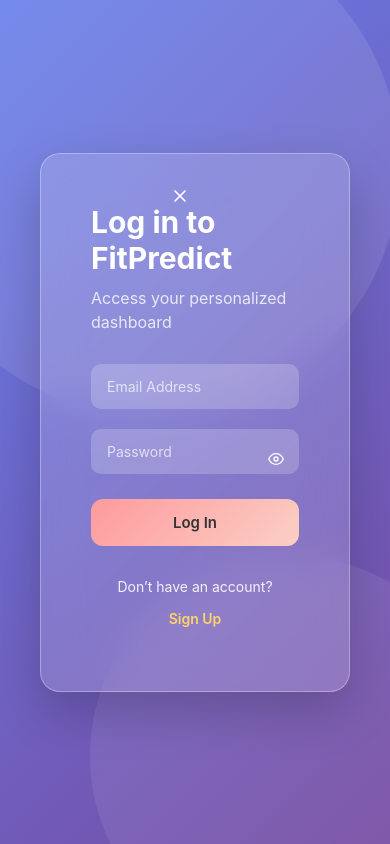
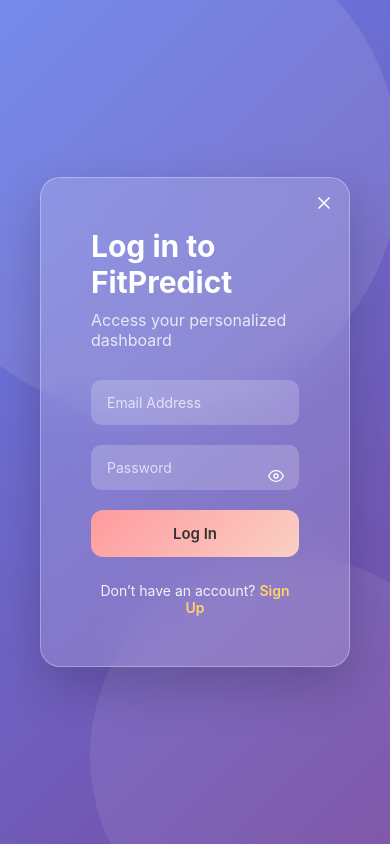
Before and after one commit to jayuttam/fitness-diet-recommendation-system, a React (Vite) app in the folder fitness_ui/: page /login in a window 390 px wide. Built offline with nearby package versions, Linux system fonts and the light colour scheme.

Commit message:
Added global index.css for responsiveness

```diff
--- a/fitness_ui/src/index.css
+++ b/fitness_ui/src/index.css
@@ -6,137 +6,59 @@
 html, body {
   margin: 0;
   padding: 0;
+  width: 100%;
+  overflow-x: hidden;
   font-family: system-ui, Avenir, Helvetica, Arial, sans-serif;
 }
 
-/* Desktop base - maintains your original layout */
-body {
-  min-width: 1200px;
-  overflow-x: auto;
+/* Navbar */
+.navbar {
+  position: sticky;   /* 👈 keeps visible */
+  top: 0;
+  z-index: 1000;
+  width: 100%;
+  background: white;  /* prevent transparency issues */
 }
 
-/* Responsive images */
-img, video {
+/* Dashboard Layout */
+.dashboard {
+  display: flex;
+  min-height: 100vh;
+}
+
+/* Main Content */
+.main-content {
+  flex: 1;
+  padding: 20px;
+}
+
+/* Prevent content hiding navbar */
+.dashboard,
+.main-content {
+  overflow: visible;
+}
+
+/* Images responsive */
+img {
   max-width: 100%;
   height: auto;
 }
 
-/* Tablet and Mobile Styles */
-@media (max-width: 1199px) {
-  body {
-    min-width: auto; /* Remove desktop min-width */
-    width: 100%;
+/* ✅ MOBILE FIX */
+@media (max-width: 768px) {
+
+  .dashboard {
+    flex-direction: column;   /* stack layout */
   }
 
-  .container {
-    flex-direction: column !important; /* Stack elements vertically on mobile */
-    padding: 0 15px;
+  .navbar {
+    position: fixed;   /* 👈 BEST for mobile */
+    top: 0;
+    left: 0;
   }
 
-  /* Make buttons full width on mobile for better touch targets */
-  button {
-    width: 100%;
-    min-height: 44px; /* Minimum touch target size */
-    margin: 5px 0;
+  .main-content {
+    padding: 70px 15px 15px;  /* 👈 space for fixed navbar */
   }
 
-  /* Improve readability on smaller screens */
-  h1 {
-    font-size: 1.8rem;
-  }
-
-  h2 {
-    font-size: 1.5rem;
-  }
-
-  p {
-    font-size: 1rem;
-    line-height: 1.5;
-  }
-
-  /* Adjust form inputs for mobile */
-  input, select, textarea {
-    width: 100%;
-    min-height: 44px;
-    font-size: 16px; /* Prevents zoom on iOS */
-  }
 }
-
-/* Small Mobile Styles */
-@media (max-width: 480px) {
-  .container {
-    padding: 0 10px;
-  }
-
-  h1 {
-    font-size: 1.5rem;
-  }
-
-  h2 {
-    font-size: 1.3rem;
-  }
-
-  /* Stack grid items if you're using any */
-  .grid {
-    grid-template-columns: 1fr !important;
-  }
-
-  /* Adjust tables for mobile */
-  table {
-    display: block;
-    overflow-x: auto;
-    white-space: nowrap;
-  }
-}
-
-/* Optional: Add meta viewport in your HTML head */
-/* Make sure to add this in your HTML <head>:
-   <meta name="viewport" content="width=device-width, initial-scale=1.0, maximum-scale=5.0">
-*/
-
-/* Fix for iOS zoom on input focus */
-@media screen and (-webkit-min-device-pixel-ratio: 0) {
-  select,
-  textarea,
-  input {
-    font-size: 16px;
-  }
-}
-
-/* Improve touch targets for interactive elements */
-a, button, .clickable {
-  min-height: 44px;
-  min-width: 44px;
-  display: inline-flex;
-  align-items: center;
-  justify-content: center;
-}
-
-/* Common flexbox adjustments for mobile */
-.flex-row {
-  flex-direction: row;
-}
-
-@media (max-width: 1199px) {
-  .flex-row {
-    flex-direction: column;
-  }
-
-  /* Space out elements better */
-  .flex-item {
-    margin: 5px 0;
-    width: 100%;
-  }
-}
-
-/* Card-like elements for mobile */
-.card {
-  margin: 10px;
-}
-
-@media (max-width: 1199px) {
-  .card {
-    margin: 10px 0;
-    width: 100%;
-  }
-}
```
